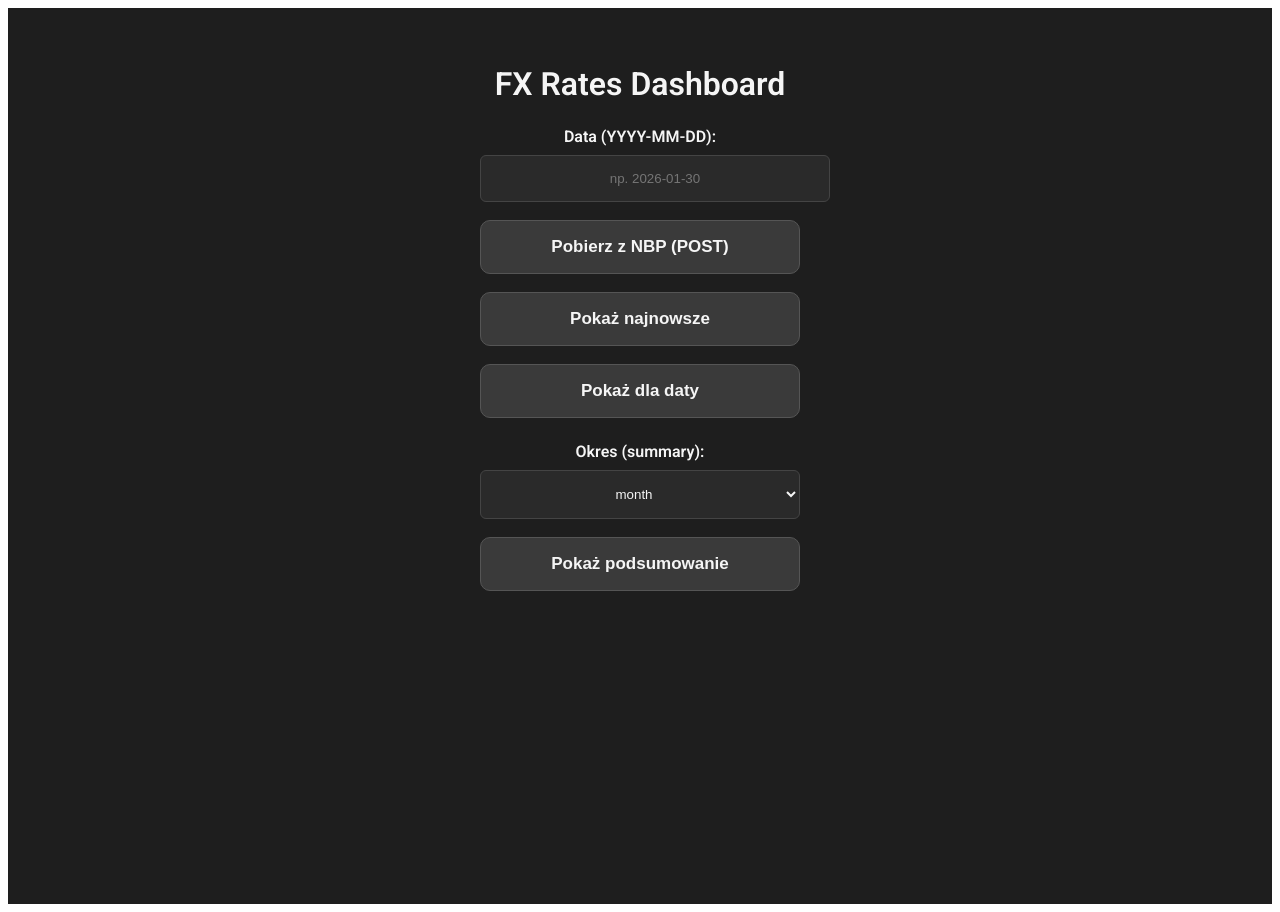
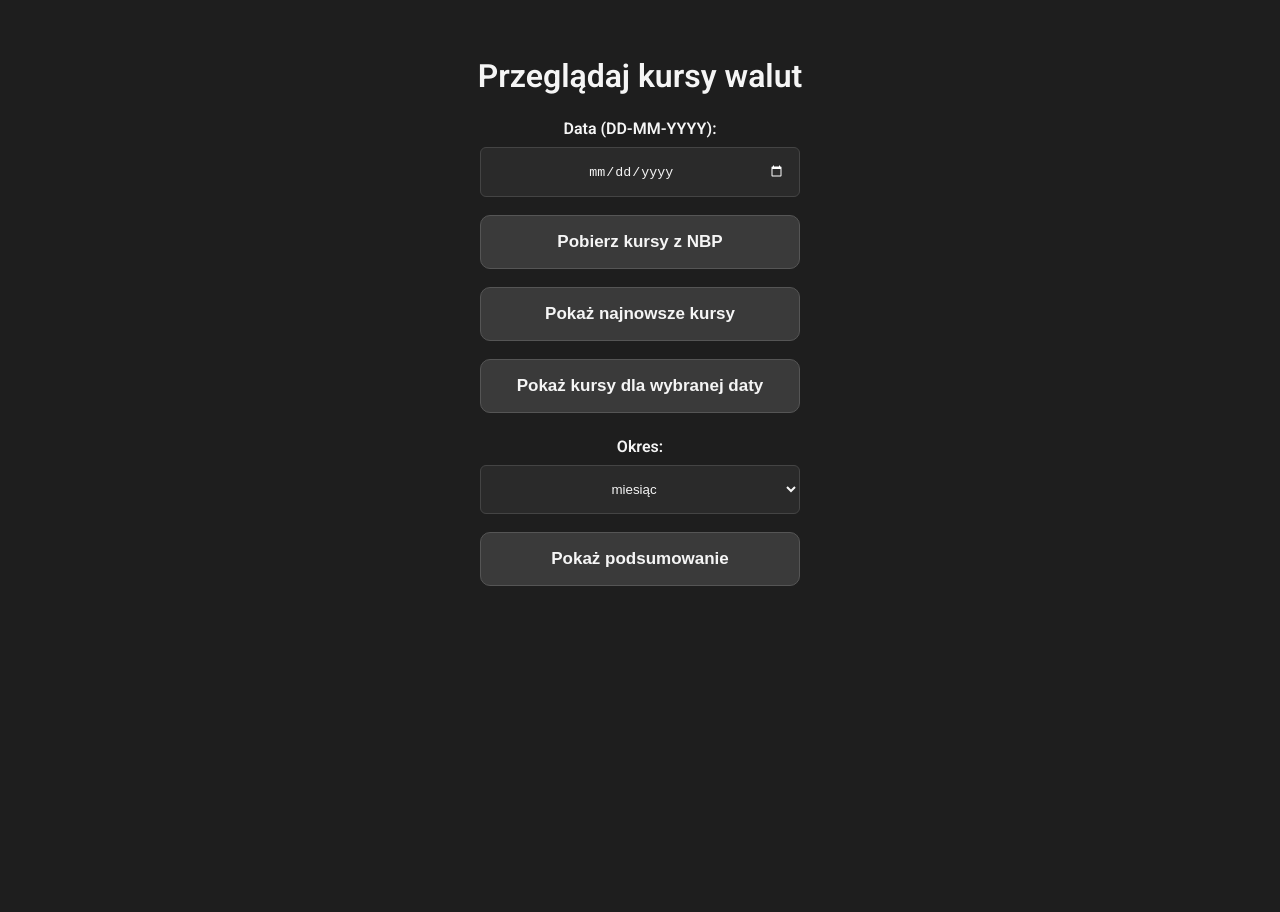
Before and after one commit to DawidSmyla/fx-rates-dashboard, an Angular app in the folder frontend/: page / in a window 1280 px wide. After the commit the page ends 800 px from the top, so only its background shows below. Built offline with nearby package versions, Linux system fonts and the light colour scheme.

Commit message:
WIP: basic frontend adjustments

```diff
--- a/frontend/src/app/app.html
+++ b/frontend/src/app/app.html
@@ -3,23 +3,24 @@
 
   <div class="controls">
     <label>
-      Data (YYYY-MM-DD):
-      <input [(ngModel)]="dateInput" placeholder="np. 2026-01-30" />
+      Data (DD-MM-YYYY):
+      <!--  <input [(ngModel)]="dateInput" placeholder="np. 2026-01-30" />  -->
+      <input type="date" [(ngModel)]="dateInput">
     </label>
 
-    <button (click)="fetchFromNbp()" [disabled]="loading">Pobierz z NBP (POST)</button>
-    <button (click)="loadLatest()" [disabled]="loading">Pokaż najnowsze</button>
-    <button (click)="loadByDate()" [disabled]="loading">Pokaż dla daty</button>
+    <button (click)="fetchFromNbp()" [disabled]="loading">Pobierz kursy z NBP</button>
+    <button (click)="loadLatest()" [disabled]="loading">Pokaż najnowsze kursy</button>
+    <button (click)="loadByDate()" [disabled]="loading">Pokaż kursy dla wybranej daty</button>
   </div>
 
   <div class="summary-controls">
     <label>
-      Okres (summary):
+      Okres:
       <select [(ngModel)]="summaryPeriod">
-        <option value="year">year</option>
-        <option value="quarter">quarter</option>
-        <option value="month">month</option>
-        <option value="day">day</option>
+        <option value="year">rok</option>
+        <option value="quarter">kwartał</option>
+        <option value="month">miesiąc</option>
+        <option value="day">dzień</option>
       </select>
     </label>
     <button (click)="loadSummary()" [disabled]="loading">Pokaż podsumowanie</button>
--- a/frontend/src/app/app.scss
+++ b/frontend/src/app/app.scss
@@ -1,17 +1,22 @@
 @import url('https://fonts.googleapis.com/css2?family=Roboto:wght@400;600&display=swap');
 
-:host, :host ::ng-deep html, :host ::ng-deep body {
+::ng-deep html, ::ng-deep body {
   margin: 0;
+  padding: 0;
   background: #1e1e1e;
   color: #f5f5f5;
   font-family: 'Roboto', Arial, sans-serif;
-  min-height: 100%;
+  height: 100%;
+  overflow: hidden;
 }
 
 :host {
   display: block;
-  min-height: 100vh;
+  height: 100vh;
   --ctrl-width: 320px;
+  background: #1e1e1e;
+  color: #f5f5f5;
+  font-family: 'Roboto', Arial, sans-serif;
 }
 
 .container {
@@ -57,6 +62,7 @@ select {
   width: var(--ctrl-width);
   margin: 0 auto;
   text-align: center;
+  box-sizing: border-box;
 }
 
 button {
@@ -71,6 +77,7 @@ button {
   cursor: pointer;
   transition: all 0.15s ease;
   margin: 0 auto;
+  box-sizing: border-box;
 }
 
 button:hover:not(:disabled) {
@@ -81,6 +88,11 @@ button:hover:not(:disabled) {
 button:disabled {
   opacity: 0.6;
   cursor: not-allowed;
+}
+
+input[type="date"] {
+  cursor: pointer;
+  color-scheme: dark;
 }
 
 .message {
@@ -106,3 +118,14 @@ th {
 td {
   background: #242424;
 }
+
+@media (max-width: 768px), (max-height: 700px) {
+  :host, ::ng-deep html, ::ng-deep body {
+    height: auto;
+    min-height: 100%;
+    overflow: auto;
+  }
+  :host {
+    min-height: 100vh;
+  }
+}
--- a/frontend/src/app/app.ts
+++ b/frontend/src/app/app.ts
@@ -11,7 +11,7 @@ import { RatesService } from './services/rates.service';
   styleUrls: ['./app.scss'],
 })
 export class AppComponent {
-  title = 'FX Rates Dashboard';
+  title = 'Przeglądaj kursy walut';
   dateInput = '';
   summaryPeriod: 'year' | 'quarter' | 'month' | 'day' = 'month';
   loading = false;
@@ -52,7 +52,7 @@ export class AppComponent {
 
   loadByDate() {
     if (!this.dateInput) {
-      this.message = 'Podaj datę (YYYY-MM-DD)';
+      this.message = 'Podaj datę (DD-MM-YYYY)';
       return;
     }
     this.loading = true;
```
